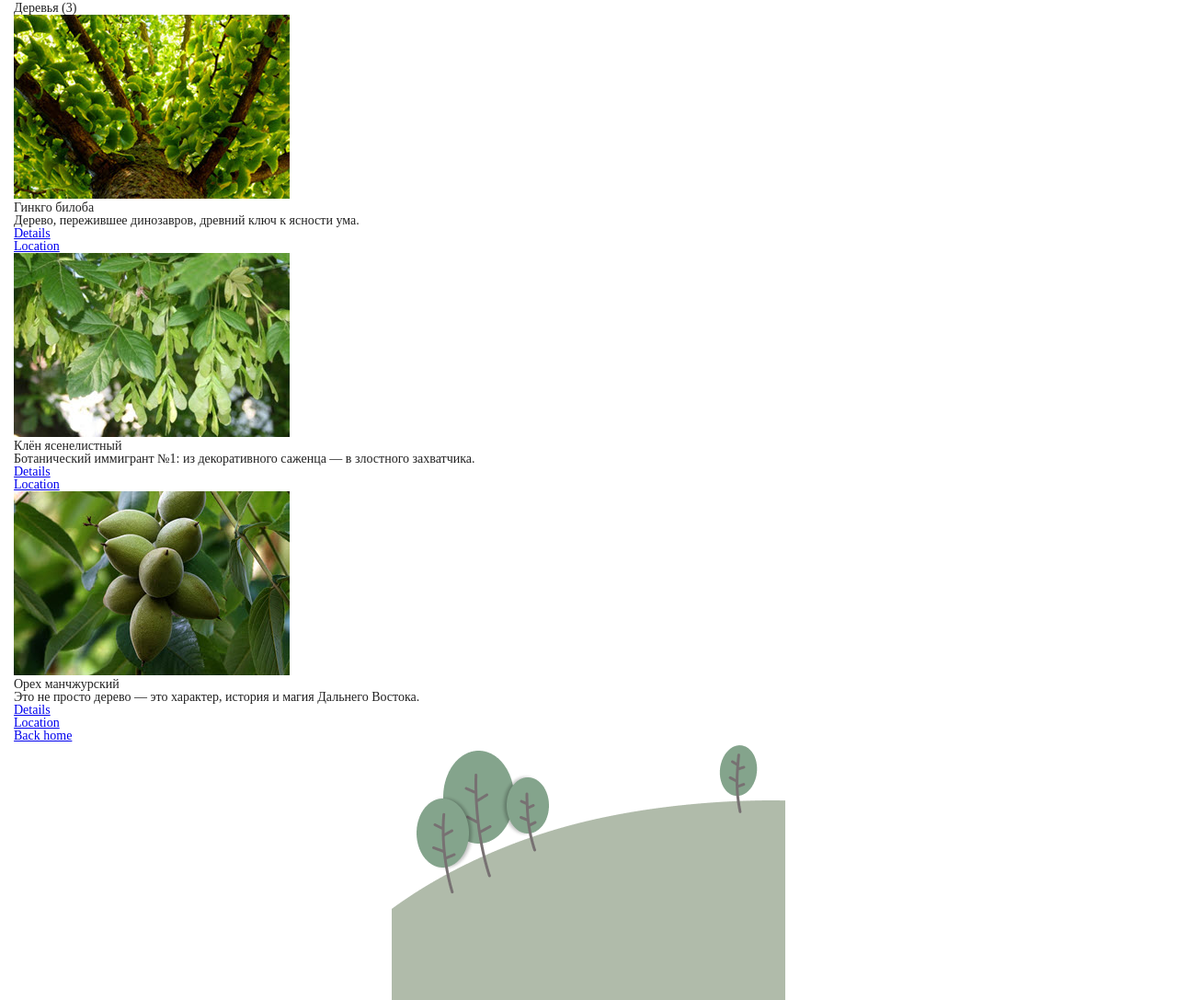
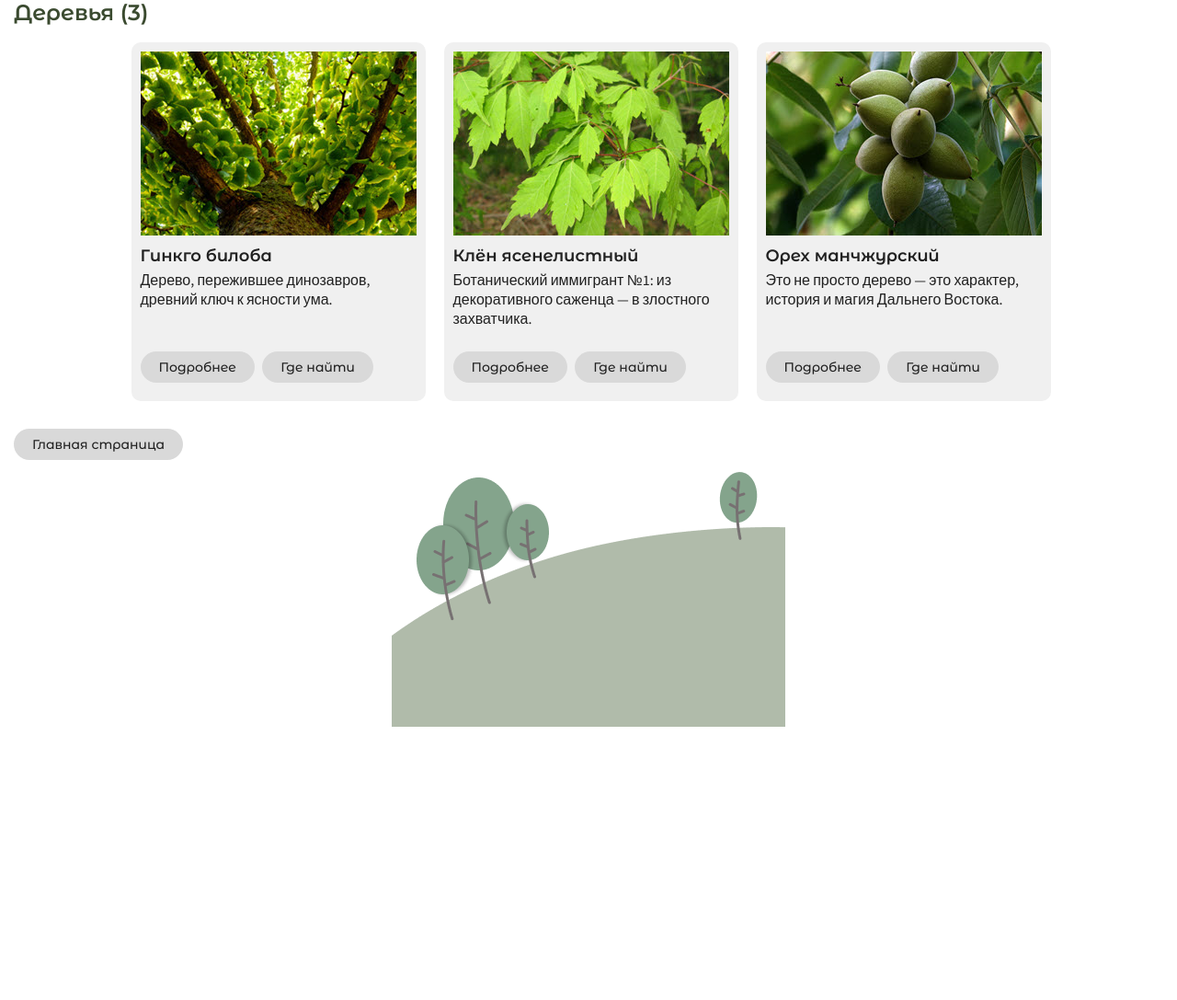
Before and after one commit to svbabaya/garden-series-2, a Flask app: page /plants/category/tree/ in a window 1280 px wide. Shown: the part 68-1155 px from the top of the page at 92% size. After the commit the page ends 858 px from the top, so only its background shows below. Run offline with Flask 3, Linux system fonts and the light colour scheme.

Commit message:
Make style for demo

```diff
--- a/garden/plants.json
+++ b/garden/plants.json
@@ -94,7 +94,7 @@
         "name": "Крыжовник",
         "category": "fruit_bush",
         "code": "4.1",
-        "intro": "",
+        "intro": "В Англии XVI века называли «гусиной ягодой» (gooseberry).",
         "thumbnail": "plants/4/1/thumbnail.jpg",
         "location": "zone_4",
         "display": "enabled",
--- a/garden/settings.json
+++ b/garden/settings.json
@@ -4,5 +4,8 @@
   "description_garden" : "Школьный сад. Государственное казенное общеобразовательное учреждение города Москвы «Специальная (коррекционная) общеобразовательная школа-интернат № 30 имени К.А. Микаэльяна»",
   "keywords" : "ГКОУ СКОШИ № 30, Школа-интернат № 30, Департамент образования и науки города Москвы",
   "site_header" : "Школьный сад ГКОУ СКОШИ № 30",
-  "main_title" : "ШКОЛЬНЫЙ САД"
+  "main_title" : "ШКОЛЬНЫЙ САД",
+  "details_name" : "Подробнее",
+  "home_name" : "Главная страница",
+  "location_name" : "Где найти"
 }
--- a/garden/static/css/fonts.css
+++ b/garden/static/css/fonts.css
@@ -3,6 +3,12 @@
     font-weight: 800;
     font-style: normal;
 }
+
+.montserrat-alternates-semibold {
+    font-family: "Montserrat Alternates", sans-serif;
+    font-weight: 600;
+    font-style: normal;
+  }
 
 .montserrat-alternates-medium {
     font-family: "Montserrat Alternates", sans-serif;
--- a/garden/static/css/main.css
+++ b/garden/static/css/main.css
@@ -88,19 +88,108 @@ main {
 
 
 /* category.html */
+.subtitle {
+    font-size: 24px;
+    color: #3A4A2F;
+    margin-bottom: 10px;
+}
+.card-container {
+    display: flex;
+    justify-content: center;
+    flex-wrap: wrap;
+    margin-bottom: 20px;
+}
+.card {
+    width: 320px;
+    height: 380px;
+    background-color: #f0f0f0;
+    border-radius: 10px;
+    overflow: hidden;
+    /* bow-shadow: 0px 2px 4px rgba(0, 0, 0, 0.2); */
+    margin: 10px;
+    padding-top: 10px;
+    position: relative;
+    text-align: center;
+}
+.card img {
+    width: 300px;
+    height: auto;
+}
+.card-content {
+    padding: 10px;
+    text-align: left;
+}
+.card-content h3 {
+    font-size: 18px;
+    margin-bottom: 8px;
+}
+.card-content p {
+    font-size: 16px;
+    line-height: 1.3;
+}
+.card-button {
+    display: inline-flex;
+    align-items: center;
+    gap: 10px;
+    padding: 10px 10px;
+    background: #d9d9d9;
+    color: #212121;
+    text-decoration: none;
+    border-radius: 20px;
+    transition: background 0.3s;
+    margin: 0 5px 10px 0;
+}
+.card-button:hover {
+    background: #cacaca;
+}
+.card-button span {
+    padding-right: 10px;
+    padding-left: 10px;
+    font-size: 14px;
+}
+.button-container {
+    position: absolute;
+    bottom: 10px;
+}
+
+/* navigation buttons */
+.nav-button {
+    display: inline-flex;
+    align-items: center;
+    gap: 10px;
+    padding: 10px 10px;
+    background: #d9d9d9;
+    color: #212121;
+    text-decoration: none;
+    border-radius: 20px;
+    transition: background 0.3s;
+    margin: 0 10px 10px 0;
+}
+.nav-button:hover {
+    background: #cacaca;
+}
+.nav-button span {
+    padding: 0 10px 0 10px;
+    font-size: 14px;
+}
+
+/* plants.html */
+.article-container {
+    margin-bottom: 20px;
+    font-size: 14px;
+}
 
 
 
 
 /* location.html */
 .map img {
-    width: 330px;
+    width: 300px;
 }
-
 .location {
-    position: relative
+    position: relative;
+    margin-bottom: 30px;
 }
-
 .location video {
     position: absolute;
     top: 110px;
--- a/garden/templates/category.html
+++ b/garden/templates/category.html
@@ -2,25 +2,30 @@
 
 {% block main %}
 
-<h2>{{ category_title }} ({{ quantity }})</h2>
+<div class="subtitle">
+    <h2 class="montserrat-alternates-semibold">{{ category_title }} ({{ quantity }})</h2>
+</div>
 
-<section class="cards">
+<section class="card-container">
     {% for plant in plants %}
 
     <div class="card">
+        <img class="card-img" src="{{ url_for('send_file', filename=plant.thumbnail) }}" alt="Image">
 
-        <div class="card__thumbnail">
-            <img class="card-img" src="{{ url_for('send_file', filename=plant.thumbnail) }}" alt="Image">
-        </div>
+        <div class="card-content">
 
-        <p>{{ plant.name }}</p>
-        <p>{{ plant.intro }}</p>
+            <h3 class="montserrat-alternates-semibold">{{ plant.name }}</h3>
+            <p class="source-sans-3-400">{{ plant.intro }}</p>
 
-        <div class="btn-card__detail">
-            <a href="{{ url_for('show_plant', plant_id=plant.id) }}">Details</a>
-        </div>
-        <div class="btn-card__location">
-            <a href="{{ url_for('show_map', plant_id=plant.id) }}">Location</a>
+            <div class="button-container">
+                <a href="{{ url_for('show_plant', plant_id=plant.id) }}" class="card-button">
+                    <span class="montserrat-alternates-medium">{{ settings['details_name'] }}</span>
+                </a>
+                <a href="{{ url_for('show_map', plant_id=plant.id) }}" class="card-button">
+                    <span class="montserrat-alternates-medium">{{ settings['location_name'] }}</span>
+                </a>
+            </div>
+
         </div>
 
     </div>
@@ -29,9 +34,9 @@
 </section>
 
 <nav class="nav-buttons">
-    <div class="btn-back">
-        <a href="{{ url_for('index') }}">Back home</a>
-    </div>
+        <a href="{{ url_for('index') }}" class="nav-button">
+            <span class="montserrat-alternates-medium">{{ settings['home_name'] }}</span>
+        </a>
 </nav>
 
 {% endblock %}
```
Also changed, not shown: garden/templates/location.html (+16 -12 lines), garden/templates/plant.html (+14 -15 lines), garden/garden.sqlite, garden/static/map.png, garden/static/map.svg (deleted), garden/uploads/plants/1/11/thumbnail.jpg, 1 other file.
